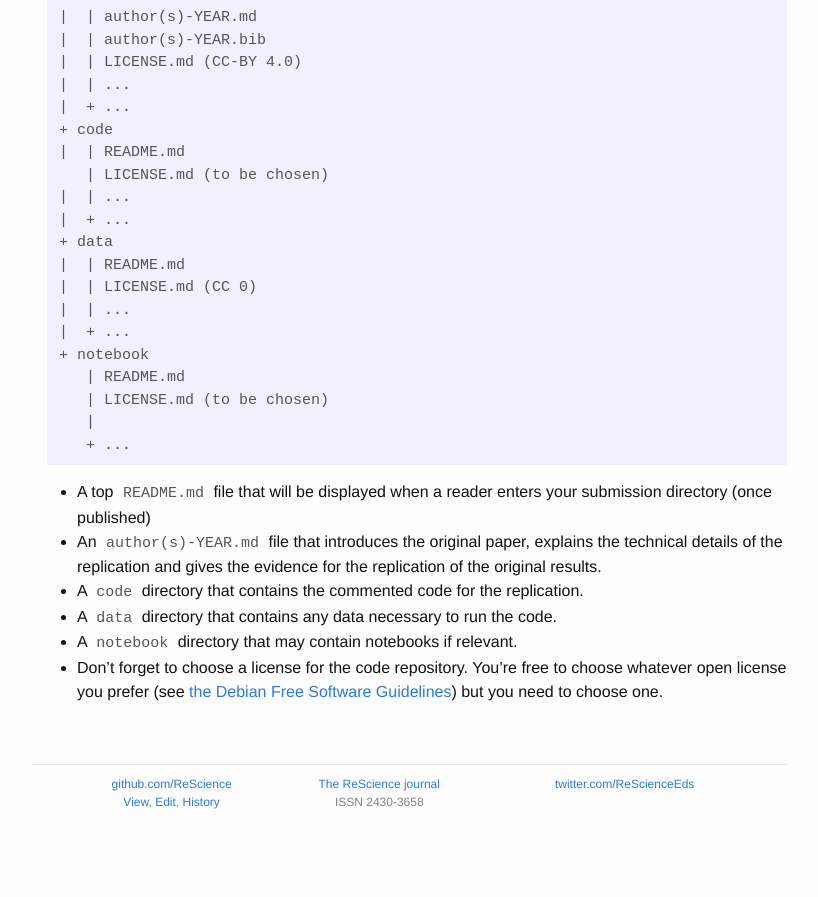
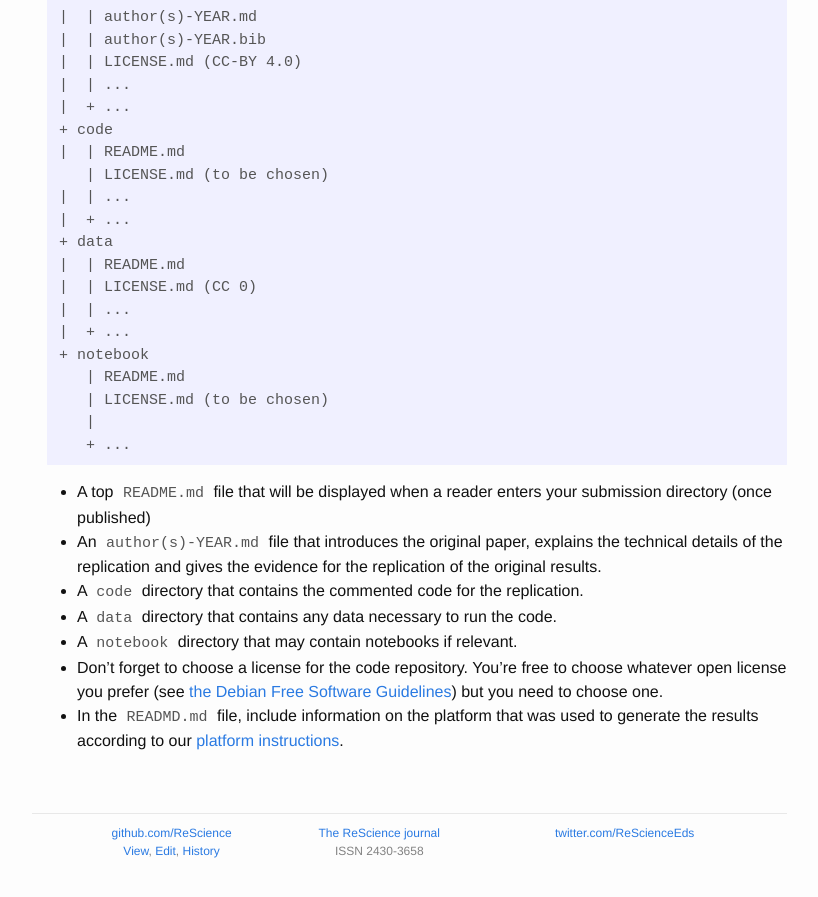
Before and after one commit to ReScience/rescience.github.io, a Jekyll site: the page built from 02-write.md, in a window 1280 px wide and 900 px high, scrolled down 2375 px. Shown: the top 897 px of the window, without its empty margins (223-1041 px from the left). Built offline with Jekyll 4.4.1, drawn with Linux system fonts in a browser that asks for light colours; our own code applies the rules of GitHub Pages for plain Markdown files; before the commit the page ends 3226 px from its top, so only the background shows below that.

```diff
--- a/02-write.md
+++ b/02-write.md
@@ -154,3 +154,4 @@
   choose whatever open license you prefer (see
   [the Debian Free Software Guidelines](https://www.debian.org/social_contract#guidelines))
   but you need to choose one.
+* In the `READMD.md` file, include information on the platform that was used to generate the results according to our [platform instructions](../platform).
```
Also changed, not shown: 06-platform-instruction.md (+0 -1 lines).
